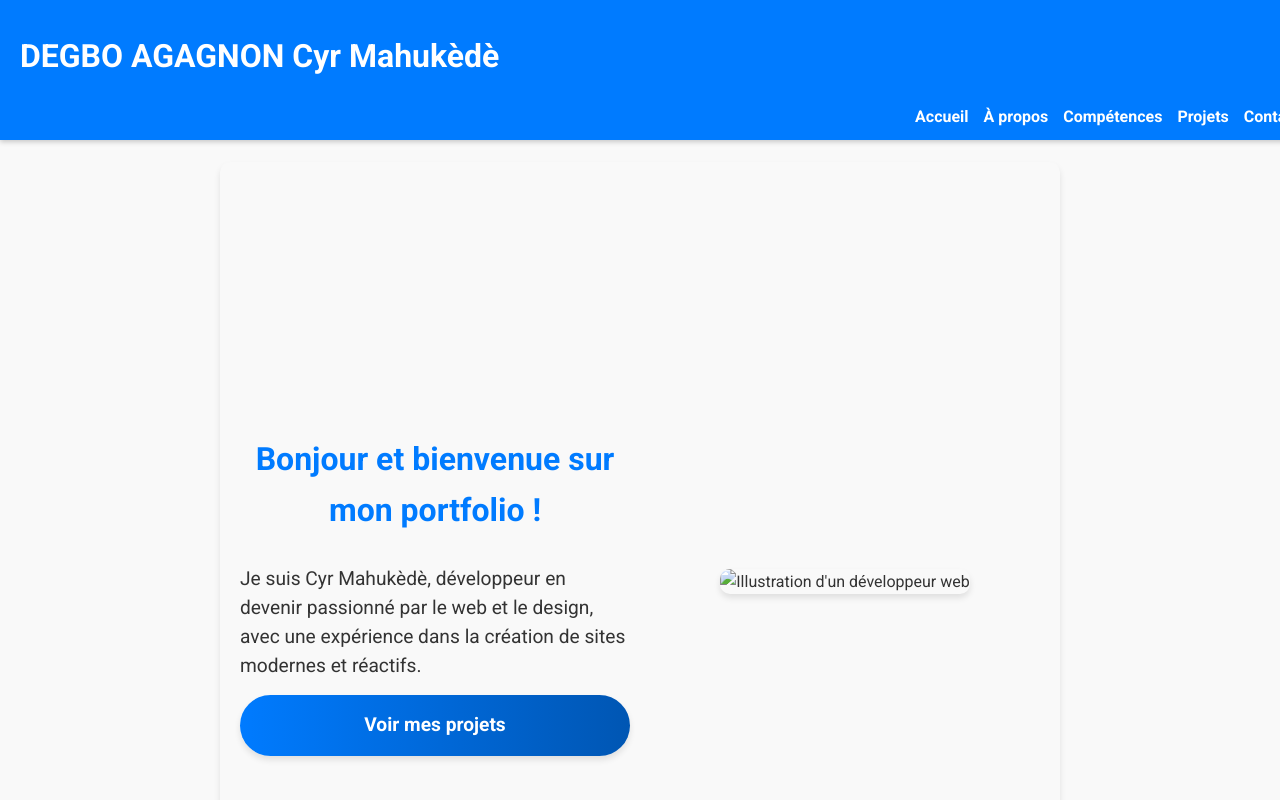
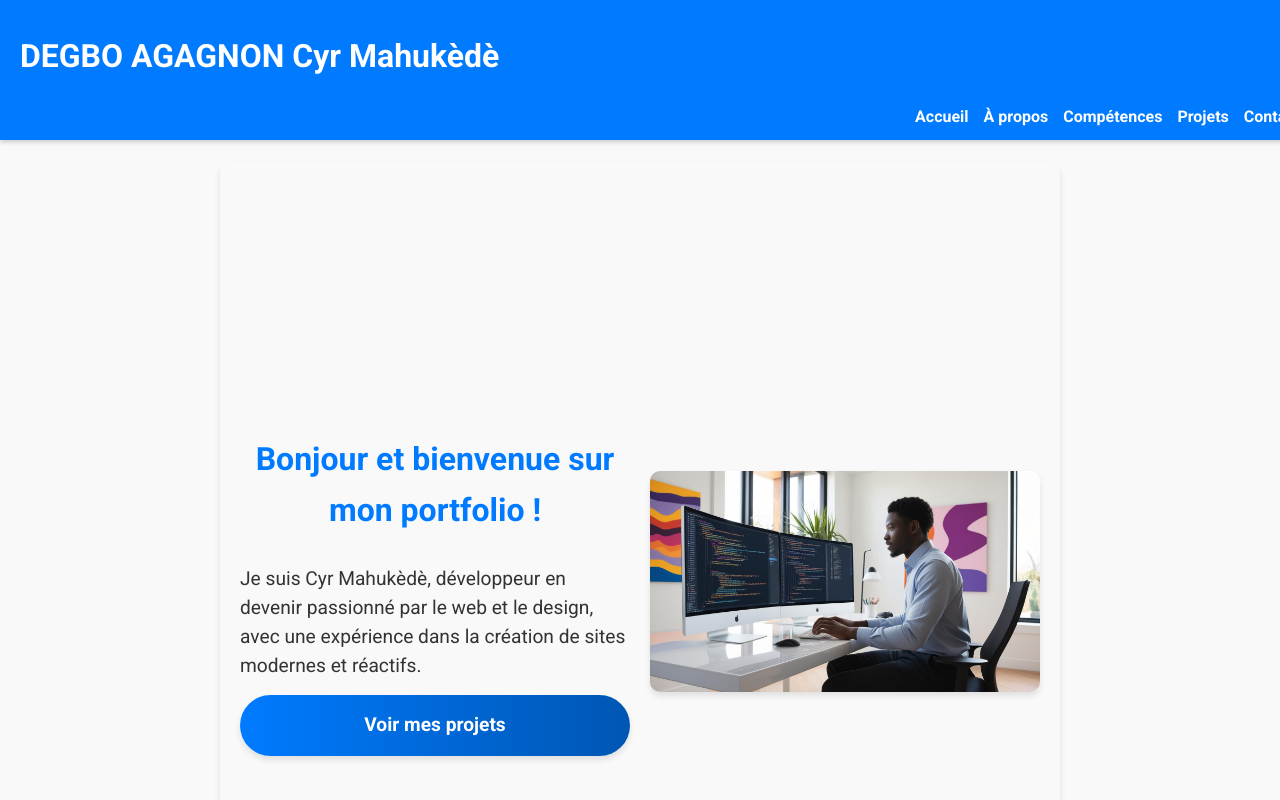
Before and after one commit to Ryc05/Cyr-portefeuille, a plain HTML site: page Index.html in a window 1280 px wide. Shown: the top 800 px of the page. Drawn offline with Linux system fonts and the light colour scheme.

Commit message:
Update Index.html

```diff
--- a/Index.html
+++ b/Index.html
@@ -591,7 +591,7 @@
 
         <!-- Partie droite : Illustration -->
         <div class="welcome-image">
-          <img src="MADEC TIC BUREAU" alt="Illustration d'un développeur web">
+          <img src="https://github.com/Ryc05/Cyr-portefeuille/blob/1b66a266698731400da10f5995af7b8fdc47aac7/MADEC%20TIC%20BUREAU.jpg" alt="Illustration d'un développeur web">
         </div>
       </div>
     </section>
```
